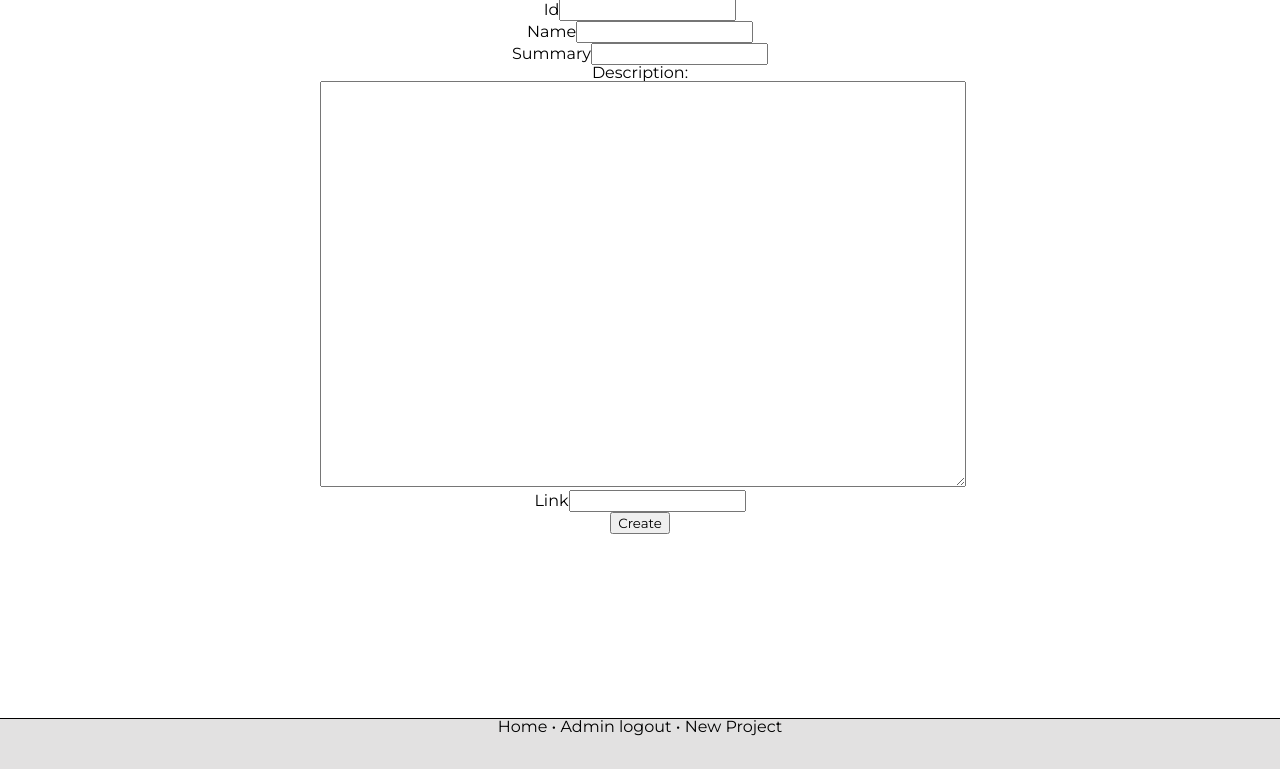
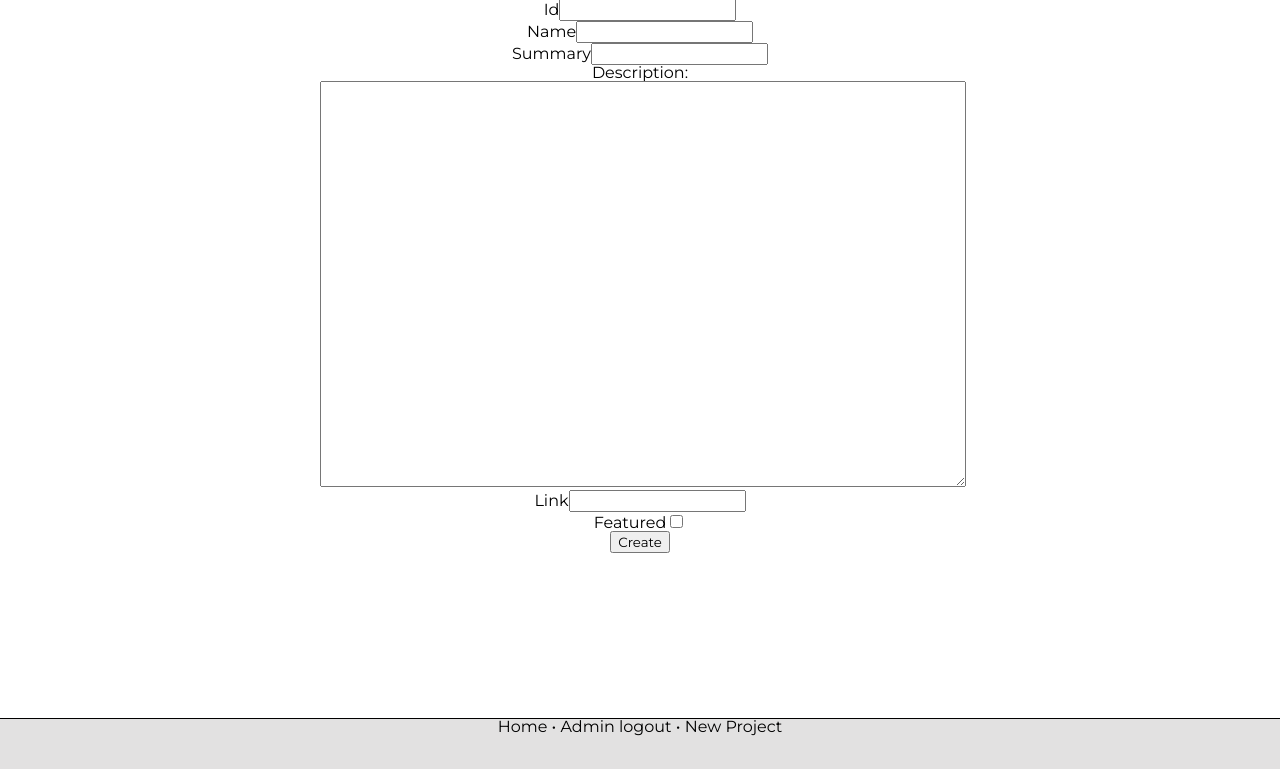
Before and after one commit to nea89o/my-website, a Flask app: page /projects/new/ in a window 1280 px wide. Shown: the part 31-800 px from the top of the page. Run offline with Flask 2, Linux system fonts and the light colour scheme; the visitor is signed in with stand-in values (Sample User, id 1).

Commit message:
feature post editing

```diff
--- a/app.py
+++ b/app.py
@@ -20,10 +20,13 @@ class Project(JsonSerializable):
     link: str
     summary: str
     id: str
+    featured: bool
 
-    def __init__(self, *, name: str = '', description: str = '', link: str = '', summary: str = '', id: str = ''):
+    def __init__(self, *, name: str = '', description: str = '', link: str = '', summary: str = '', id: str = '',
+                 featured: bool = False):
         self.name = name
         self.id = id
+        self.featured = featured
         self.summary = summary
         self.liink = link
         self.description = description
@@ -104,13 +107,14 @@ def new_project():
     summary = request.form.get('summary')
     description = request.form.get('description')
     link = request.form.get('link')
+    featured = request.form.get('featured') == 'on'
     db.insert({
         'name': name,
         'id': post_id,
         'summary': summary,
         'description': description,
         'link': link,
-        'featured': 0,
+        'featured': featured,
     })
     return redirect(url_for('projects', project_name=post_id))
 
@@ -129,10 +133,12 @@ def edit_project_data(project_name):
     description = request.form.get('description')
     link = request.form.get('link')
     name = request.form.get('name')
+    featured = request.form.get('featured') == 'true'
     project['name'] = name
     project['link'] = link
     project['description'] = description
     project['summary'] = summary
+    project['featured'] = featured
     db.write_back([project])
     return jsonify({})
 
@@ -158,7 +164,7 @@ def delete_project_confirm(project_name):
 
 @app.route('/')
 def index():
-    return render_template('index.html', projects=from_json(db.search(Query().featured == 1), List[Project]))
+    return render_template('index.html', projects=from_json(db.search(Query().featured == True), List[Project]))
 
 
 app.secret_key = os.environ.get('app_secret', '')
--- a/static/edit.js
+++ b/static/edit.js
@@ -2,12 +2,13 @@ function save_changes() {
     let summary = $("#summary").val();
     let description = $("#description").val();
     let link = $("#link").val();
+    let featured = $("#featured").is(':checked');
     let name = $("#name").val();
     $.ajax({
         url: '.',
         type: 'POST',
         data: {
-            summary, description, link, name
+            summary, description, link, name, featured
         },
     }).done(function () {
         let el = document.createElement("p");
--- a/templates/project_fields.html
+++ b/templates/project_fields.html
@@ -19,3 +19,7 @@
 <p>
     <label for="link">Link</label><input name="link" id="link" value="{{ project.link }}">
 </p>
+<p>
+    <label for="featured">Featured</label><input name="featured" id="featured" type="checkbox"
+                                                 {% if project.featured %}checked="checked"{% endif %}>
+</p>
```
